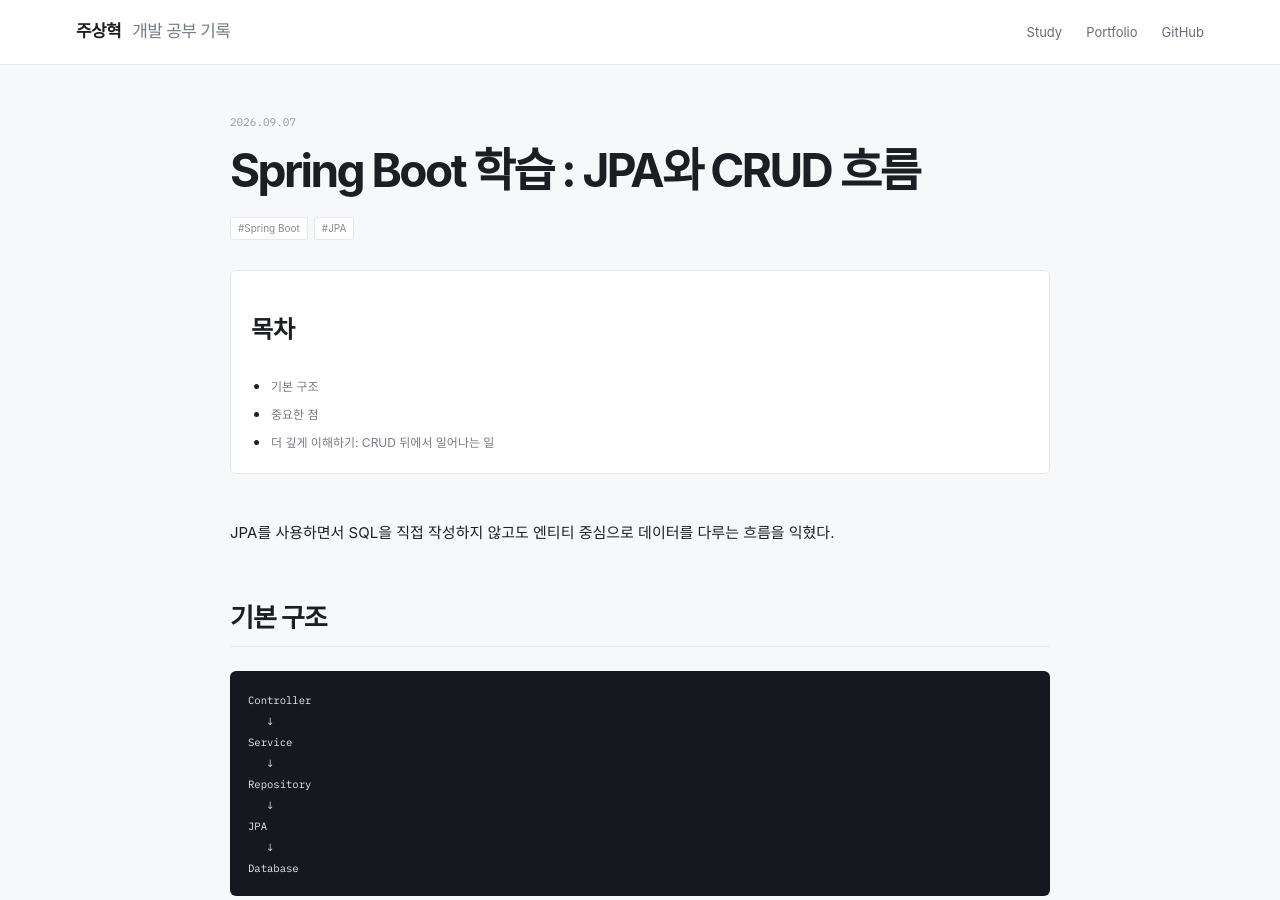
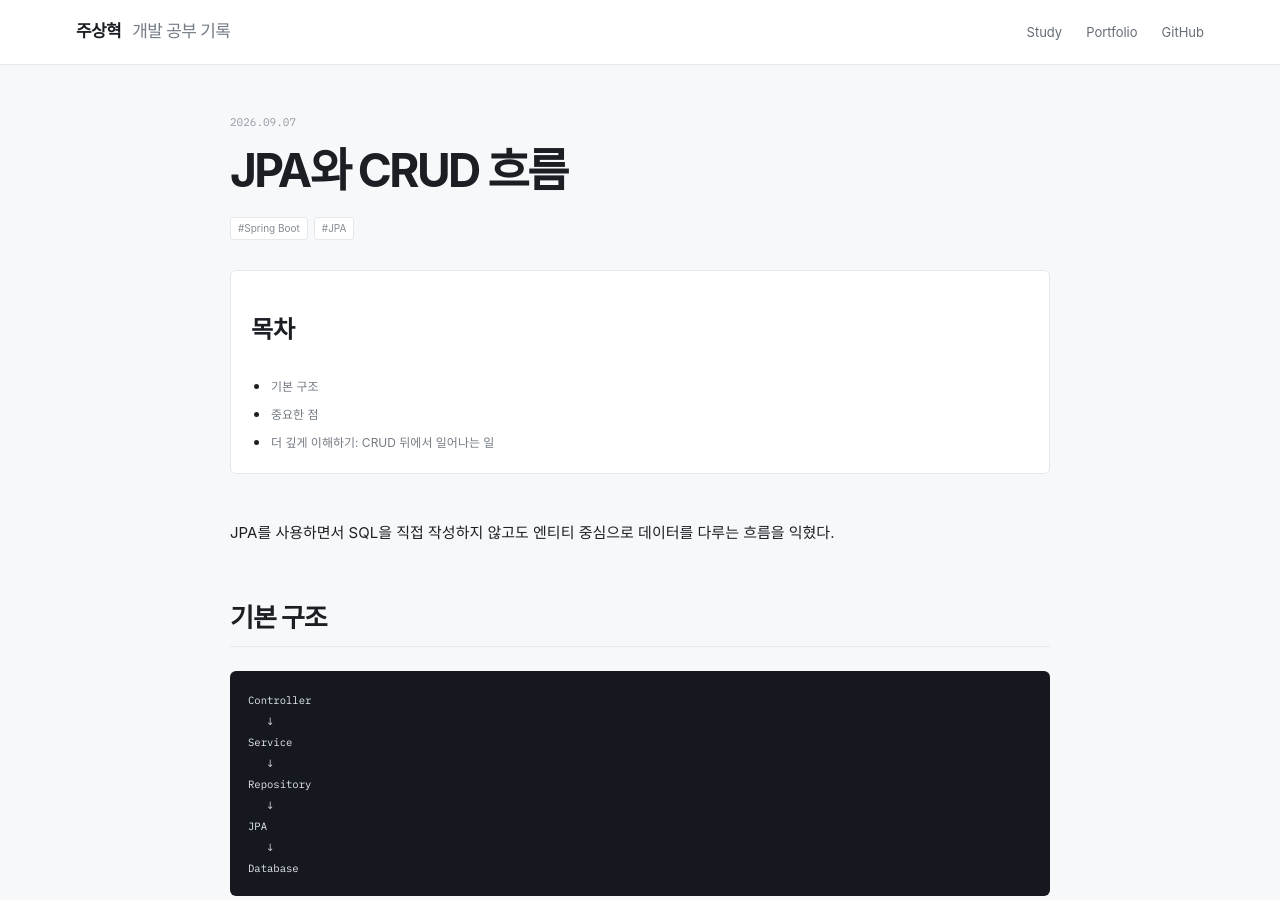
Before and after one commit to zuzusnasna/zuzusnasna.github.io, a Jekyll site: the page built from _posts/2026-09-07-spring-jpa-crud.md, in a window 1280 px wide and 900 px high. Built offline with Jekyll 4.4.1, drawn with Linux system fonts in a browser that asks for light colours; some web fonts are replaced.

Commit message:
docs: remove Spring Boot wording from JPA CRUD title

```diff
--- a/_posts/2026-09-07-spring-jpa-crud.md
+++ b/_posts/2026-09-07-spring-jpa-crud.md
@@ -1,6 +1,6 @@
 ---
 layout: post
-title: "Spring Boot 학습 : JPA와 CRUD 흐름"
+title: "JPA와 CRUD 흐름"
 date: 2026-09-07 09:00:00 +0900
 categories: [학습]
 tags: [Spring Boot, JPA]
```
